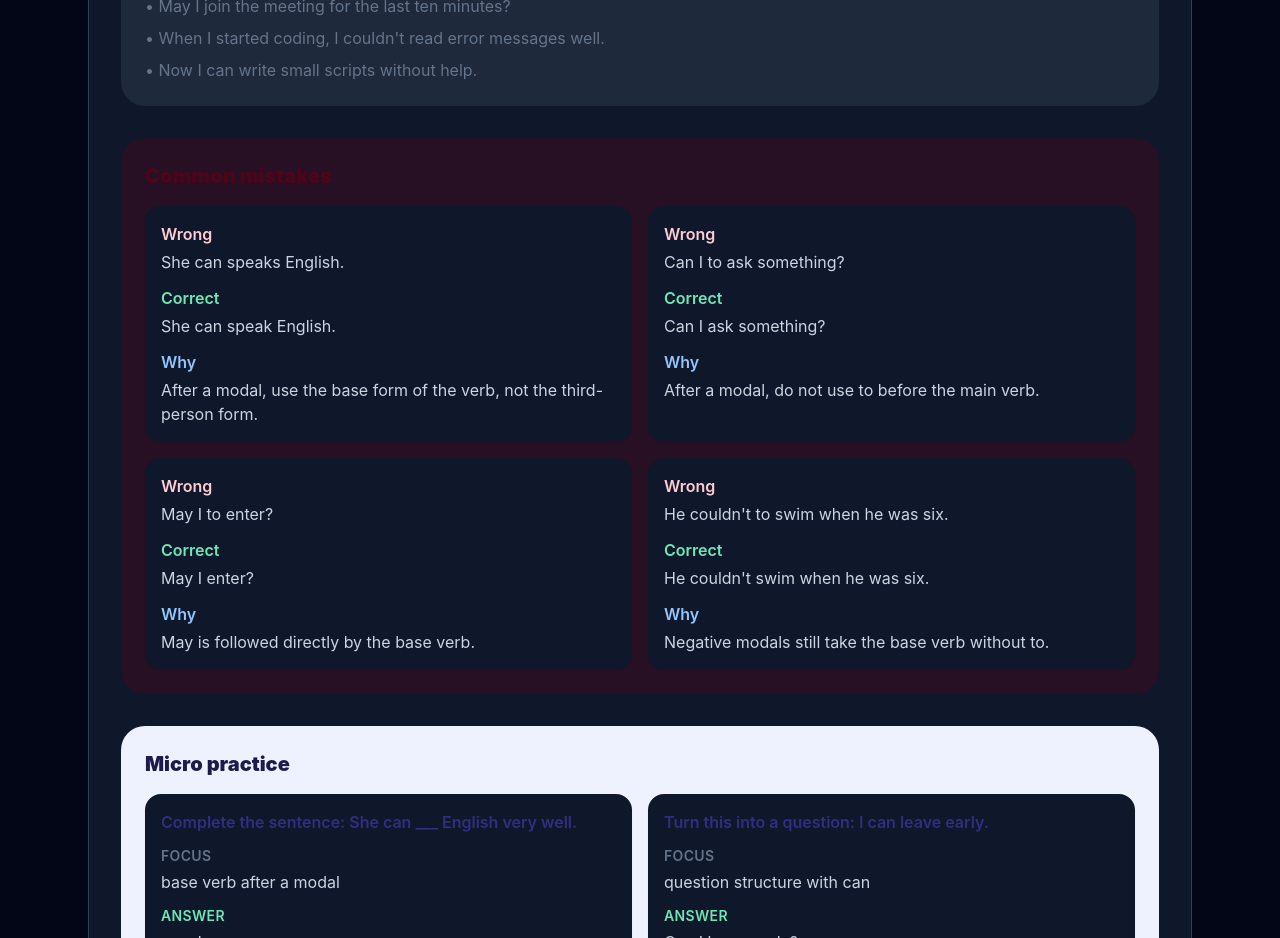
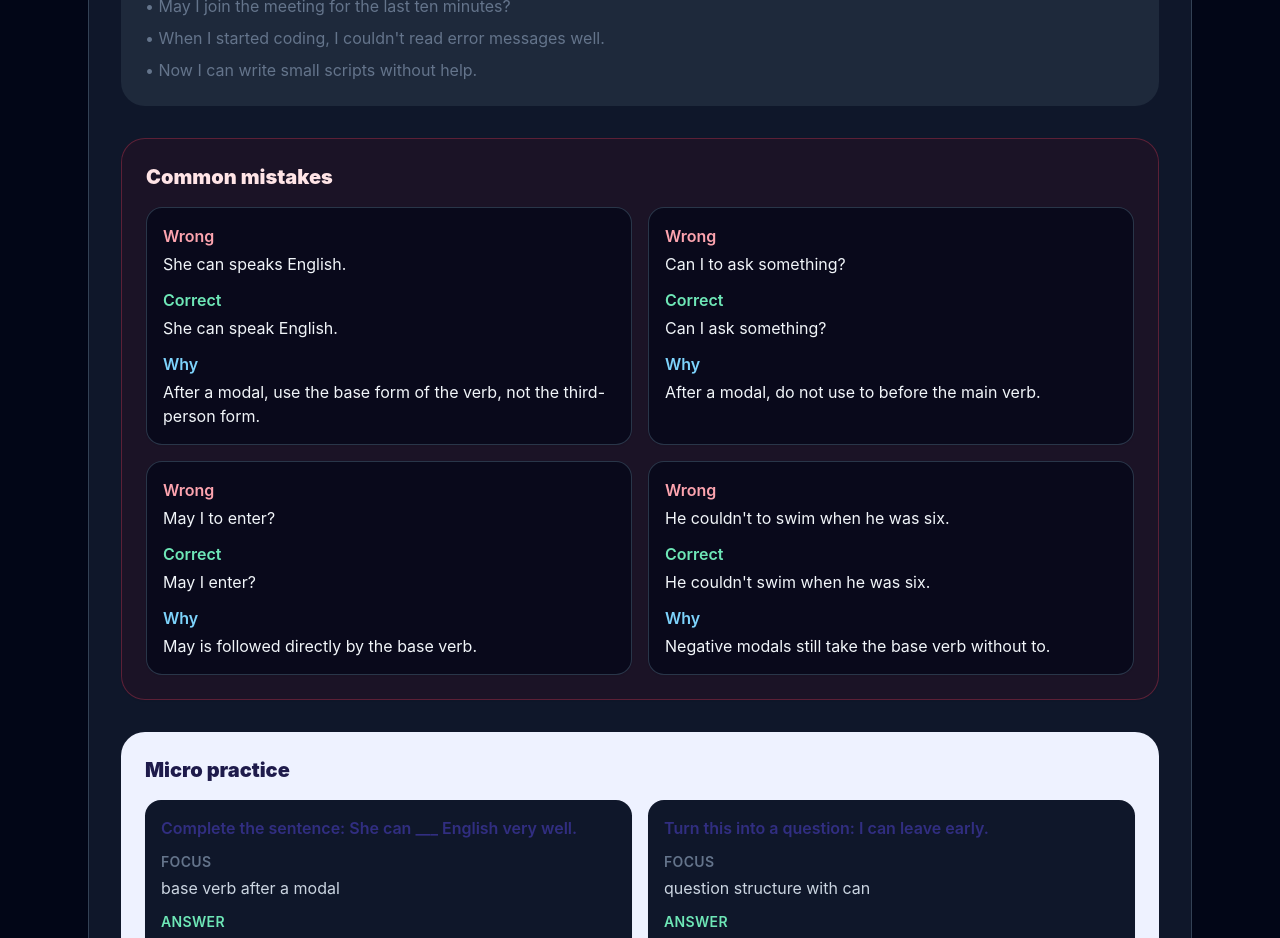
Before and after one commit to Whit3-Devs/web-and-repository-of-english, a React (Vite) app: page /modal-verbs/ability-and-permission in a window 1280 px wide. Shown: the part 4520-5458 px from the top of the page. Built offline with nearby package versions, Linux system fonts and the light colour scheme.

Commit message:
fix: improve common mistakes dark mode contrast

```diff
--- a/src/pages/GrammarTopicDetailPage.tsx
+++ b/src/pages/GrammarTopicDetailPage.tsx
@@ -2603,17 +2603,20 @@ function MistakesSection({
   }>;
 }) {
   return (
-    <div className="mt-8 rounded-3xl bg-rose-50 dark:bg-rose-950/40 p-6">
-      <h3 className="text-xl font-black text-rose-950">Common mistakes</h3>
+    <div className="mt-8 rounded-3xl border border-rose-200 bg-rose-50 p-6 shadow-sm dark:border-rose-500/30 dark:bg-rose-950/20">
+      <h3 className="text-xl font-black text-rose-950 dark:text-rose-100">Common mistakes</h3>
       <div className="mt-4 grid gap-4 md:grid-cols-2">
         {mistakes.map((mistake) => (
-          <div key={mistake.wrong} className="rounded-2xl bg-white dark:bg-slate-900 p-4 shadow-sm">
-            <p className="font-semibold text-rose-800 dark:text-rose-200">Wrong</p>
-            <p className="mt-1 text-slate-700 dark:text-slate-300">{mistake.wrong}</p>
+          <div
+            key={mistake.wrong}
+            className="rounded-2xl border border-rose-100 bg-white p-4 shadow-sm dark:border-slate-700/80 dark:bg-slate-950/70"
+          >
+            <p className="font-semibold text-rose-800 dark:text-rose-300">Wrong</p>
+            <p className="mt-1 text-slate-700 dark:text-slate-100">{mistake.wrong}</p>
             <p className="mt-3 font-semibold text-emerald-700 dark:text-emerald-300">Correct</p>
-            <p className="mt-1 text-slate-700 dark:text-slate-300">{mistake.correct}</p>
-            <p className="mt-3 font-semibold text-blue-700 dark:text-blue-300">Why</p>
-            <p className="mt-1 text-slate-700 dark:text-slate-300">{mistake.reason}</p>
+            <p className="mt-1 text-slate-700 dark:text-slate-100">{mistake.correct}</p>
+            <p className="mt-3 font-semibold text-blue-700 dark:text-sky-300">Why</p>
+            <p className="mt-1 text-slate-700 dark:text-slate-100">{mistake.reason}</p>
           </div>
         ))}
       </div>
--- a/src/pages/VerbTenseDetailPage.tsx
+++ b/src/pages/VerbTenseDetailPage.tsx
@@ -184,23 +184,26 @@ export function VerbTenseDetailPage() {
           </div>
         ) : null}
 
-        <div className="mt-8 rounded-3xl bg-rose-50 dark:bg-rose-950/40 p-6">
-          <h3 className="text-xl font-black text-rose-950">
+        <div className="mt-8 rounded-3xl border border-rose-200 bg-rose-50 p-6 shadow-sm dark:border-rose-500/30 dark:bg-rose-950/20">
+          <h3 className="text-xl font-black text-rose-950 dark:text-rose-100">
             {fullExplanation.explainedMistakes?.length
               ? "Explained mistakes"
               : "Common mistakes"}
           </h3>
           <div className="mt-4 grid gap-4 md:grid-cols-2">
             {getMistakeItems(fullExplanation).map((mistake) => (
-              <div key={mistake.wrong} className="rounded-2xl bg-white dark:bg-slate-900 p-4 shadow-sm">
-                <p className="font-semibold text-rose-800 dark:text-rose-200">Wrong</p>
-                <p className="mt-1 text-slate-700 dark:text-slate-300">{mistake.wrong}</p>
+              <div
+                key={mistake.wrong}
+                className="rounded-2xl border border-rose-100 bg-white p-4 shadow-sm dark:border-slate-700/80 dark:bg-slate-950/70"
+              >
+                <p className="font-semibold text-rose-800 dark:text-rose-300">Wrong</p>
+                <p className="mt-1 text-slate-700 dark:text-slate-100">{mistake.wrong}</p>
                 <p className="mt-3 font-semibold text-emerald-700 dark:text-emerald-300">Correct</p>
-                <p className="mt-1 text-slate-700 dark:text-slate-300">{mistake.correct}</p>
+                <p className="mt-1 text-slate-700 dark:text-slate-100">{mistake.correct}</p>
                 {mistake.reason ? (
                   <>
-                    <p className="mt-3 font-semibold text-blue-700 dark:text-blue-300">Why</p>
-                    <p className="mt-1 text-slate-700 dark:text-slate-300">{mistake.reason}</p>
+                    <p className="mt-3 font-semibold text-blue-700 dark:text-sky-300">Why</p>
+                    <p className="mt-1 text-slate-700 dark:text-slate-100">{mistake.reason}</p>
                   </>
                 ) : null}
               </div>
```
